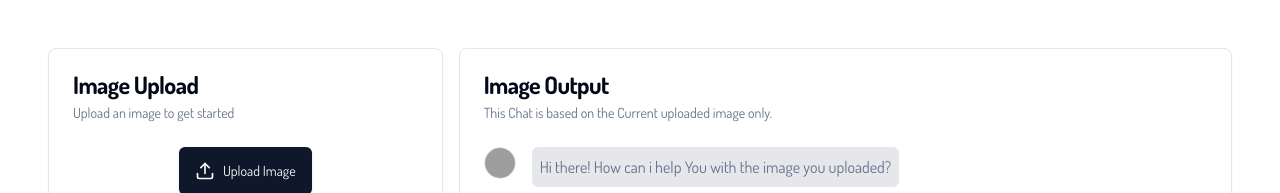
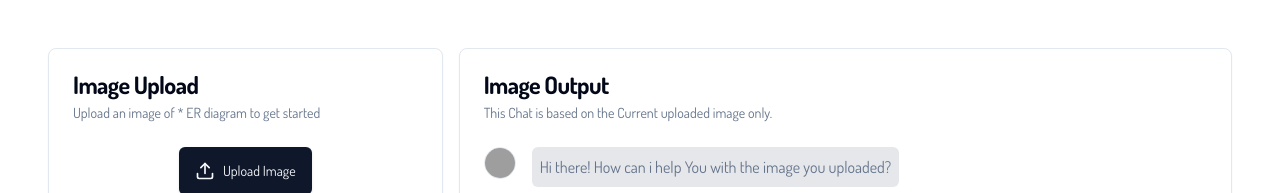
Before and after one commit to hRJ06/Vision-AI, a Next.js app in the folder Client/: page /er/analysis in a window 1280 px wide. Shown: the top 193 px of the page. Built offline with nearby package versions, Linux system fonts and the light colour scheme; grey boxes are pictures that could not be loaded.

Commit message:
Small Updation in Heading

```diff
--- a/Client/app/er/analysis/page.tsx
+++ b/Client/app/er/analysis/page.tsx
@@ -112,7 +112,7 @@ export default function Component() {
                         <Card className="flex-none h-40">
                             <CardHeader>
                                 <CardTitle>Image Upload</CardTitle>
-                                <CardDescription>Upload an image to get started</CardDescription>
+                                <CardDescription>Upload an image of * ER diagram to get started</CardDescription>
                             </CardHeader>
                             <CardContent>
                                 {
```
